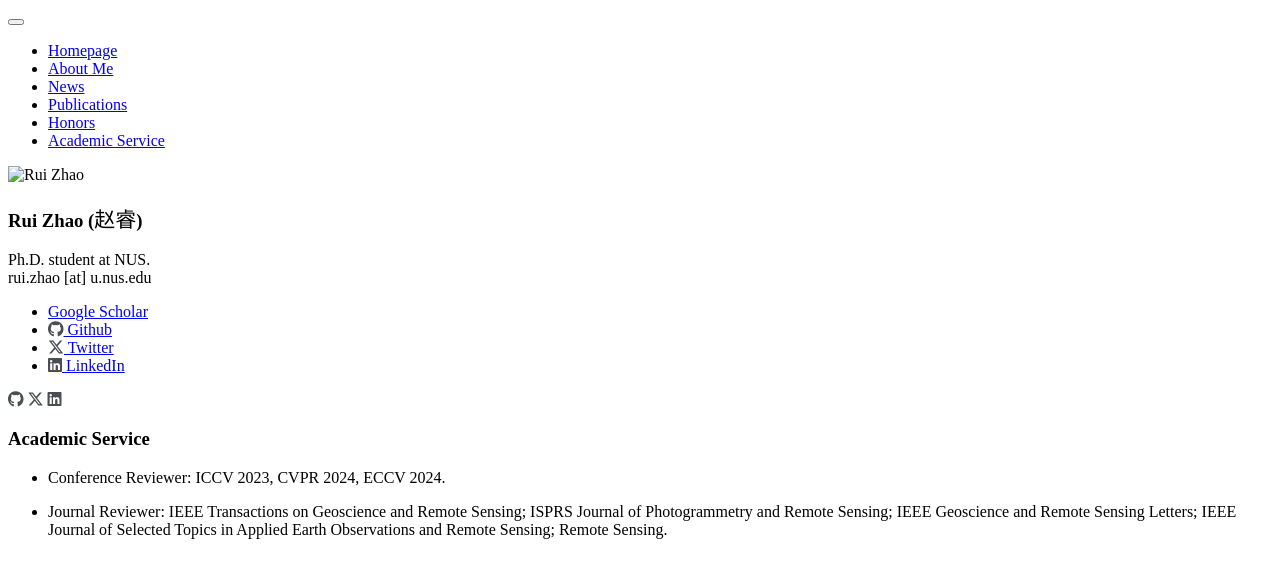
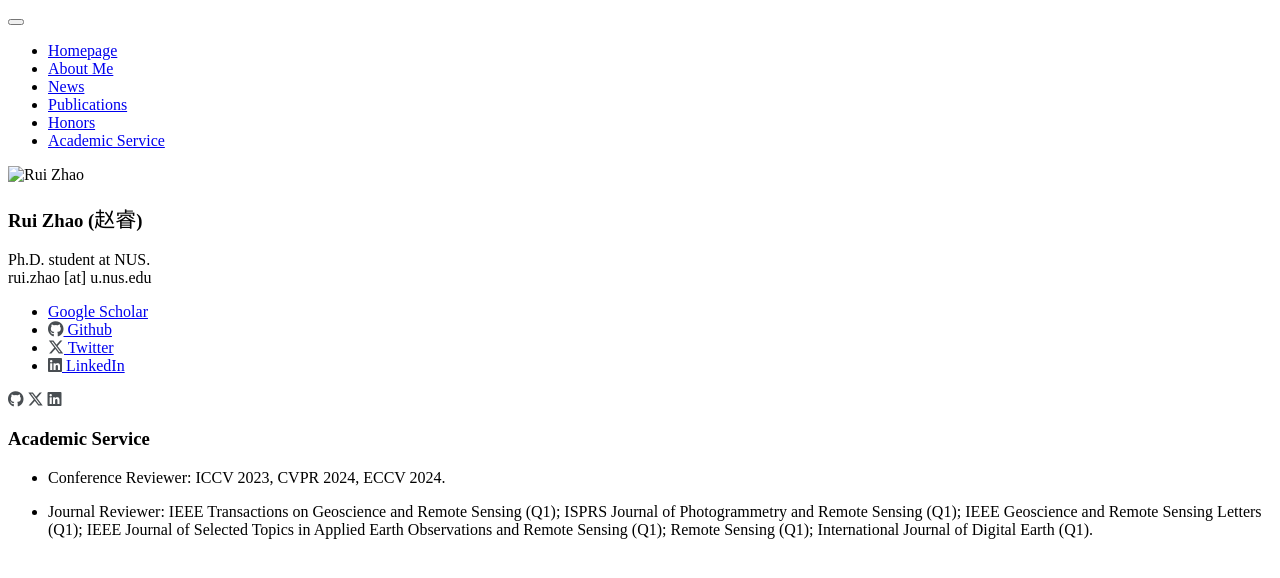
Before and after one commit to ruizhaocv/ruizhaocv.github.io, a Jekyll site: the page built from _pages/includes/academic_service.md, in a window 1280 px wide. Shown: the top 578 px of the page. Built offline with Jekyll 4.4.1, drawn with Linux system fonts in a browser that asks for light colours; nearby versions of some CDN libraries; some web fonts are replaced; our own code applies the rules of GitHub Pages for plain Markdown files; a style sheet for code colours, icons or effects is not loaded.

Commit message:
add academic service

```diff
--- a/_pages/includes/academic_service.md
+++ b/_pages/includes/academic_service.md
@@ -3,8 +3,9 @@
 - Conference Reviewer: ICCV 2023, CVPR 2024, ECCV 2024.
 
 - Journal Reviewer:
-IEEE Transactions on Geoscience and Remote Sensing;
-ISPRS Journal of Photogrammetry and Remote Sensing;
-IEEE Geoscience and Remote Sensing Letters;
-IEEE Journal of Selected Topics in Applied Earth Observations and Remote Sensing;
-Remote Sensing.
+IEEE Transactions on Geoscience and Remote Sensing (Q1);
+ISPRS Journal of Photogrammetry and Remote Sensing (Q1);
+IEEE Geoscience and Remote Sensing Letters (Q1);
+IEEE Journal of Selected Topics in Applied Earth Observations and Remote Sensing (Q1);
+Remote Sensing (Q1);
+International Journal of Digital Earth (Q1).
```
